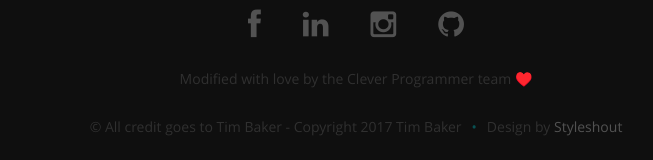
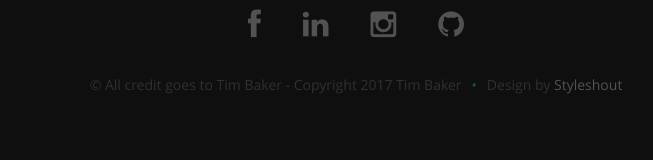
Before and after one commit to khaledghaffarii/My_Portfolio, a React (Create React App) app: page / in a window 1280 px wide. Shown: the part 4552-4712 px from the top of the page, without its empty margins (284-937 px from the left). Built offline with nearby package versions, Linux system fonts and the light colour scheme.

Commit message:
refactor: comented unnecessary text in footer component

```diff
--- a/src/Components/Footer.js
+++ b/src/Components/Footer.js
@@ -19,7 +19,7 @@ class Footer extends Component {
            </ul>
 
            <ul>
-            <li>Modified with love by the Clever Programmer team ♥️</li>
+            {/* <li>Modified with love by the Clever Programmer team ♥️</li> */}
            </ul>
 
            <ul className="copyright">
```
